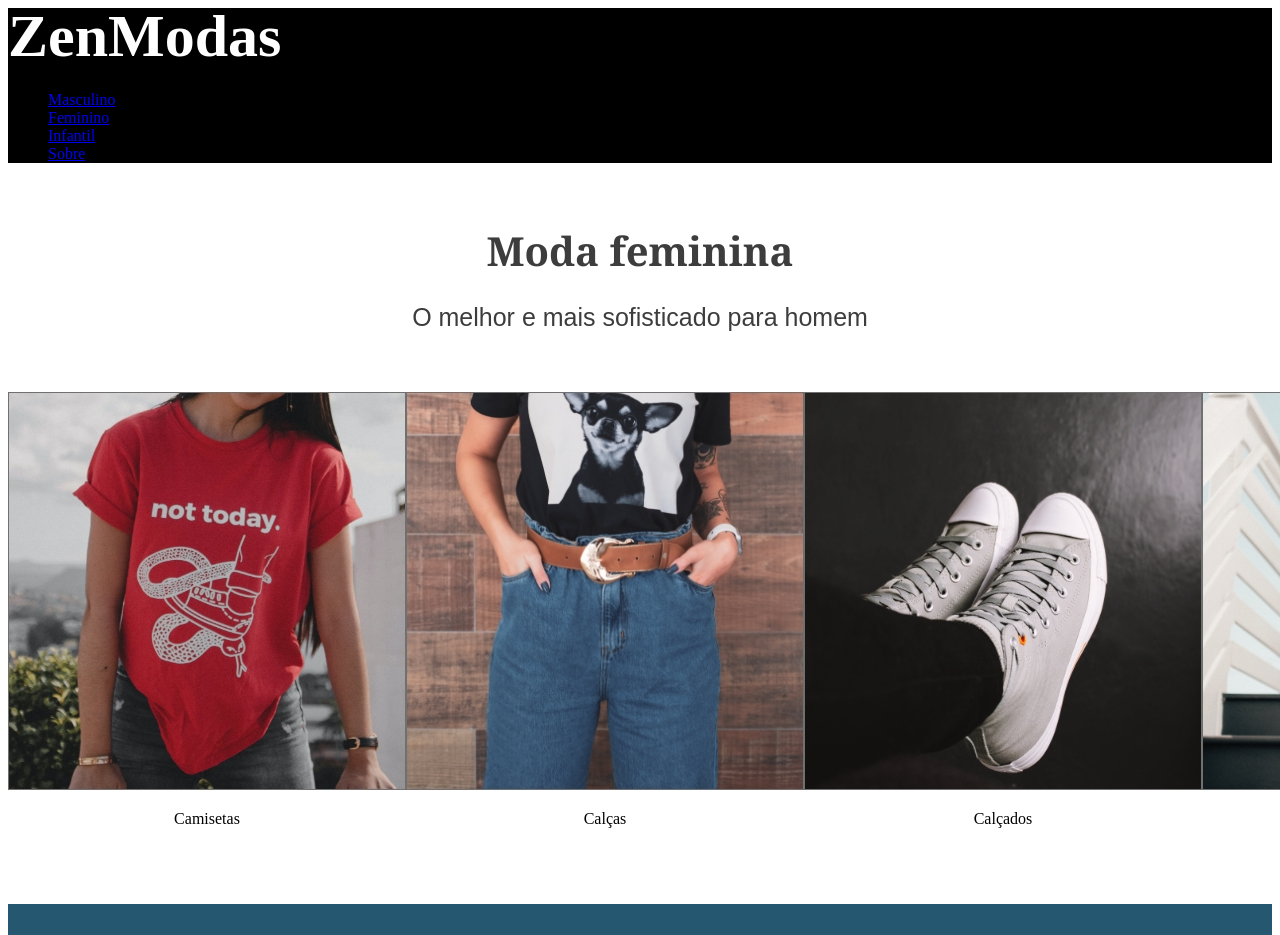
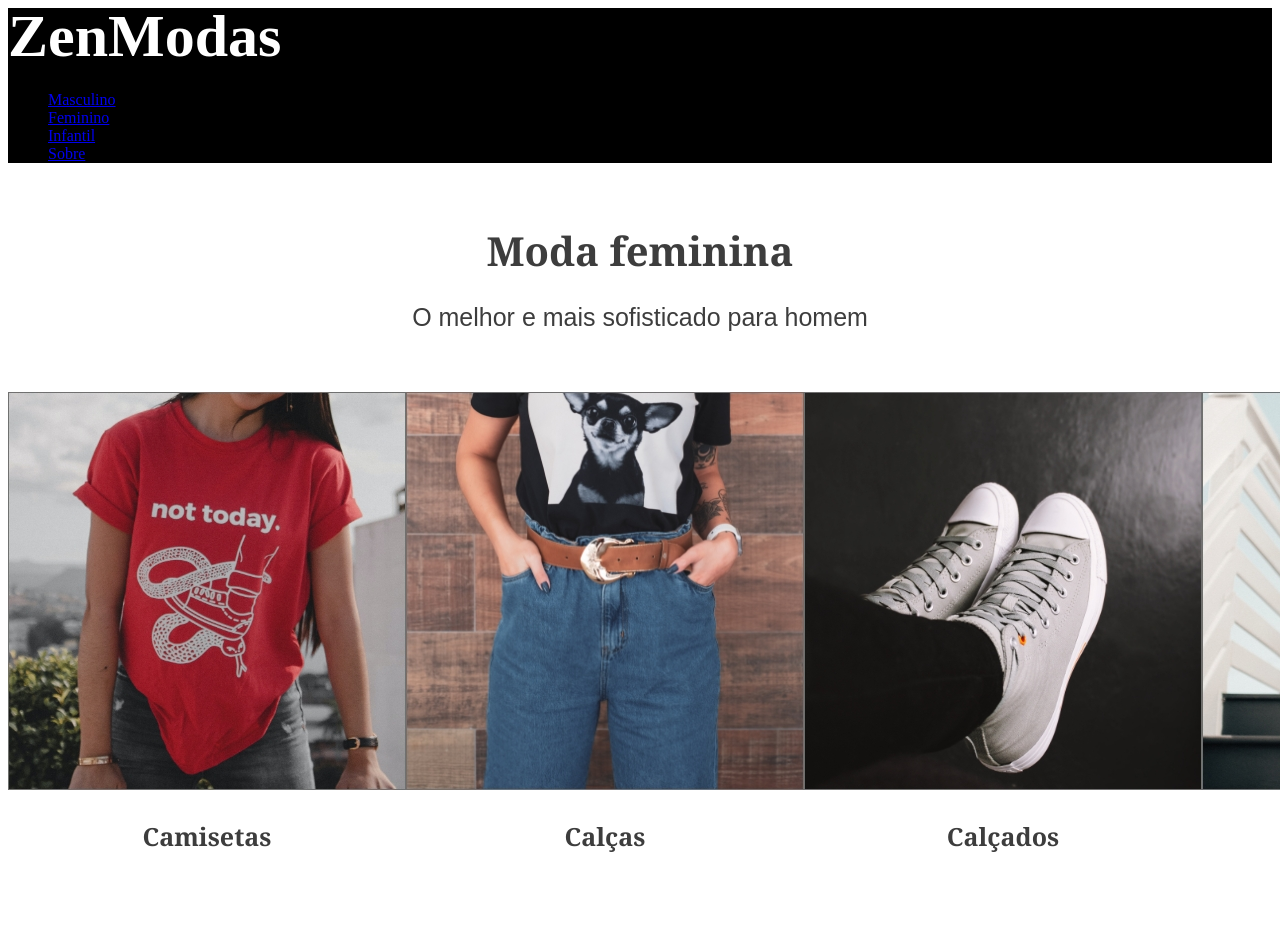
Before and after one commit to ZenGroup-FIAP/checkpoint-2-react, a React (Create React App) app in the folder lojas-moda/: page /feminino in a window 1280 px wide. Shown: the top 935 px of the page. Built offline with nearby package versions, Linux system fonts and the light colour scheme.

Commit message:
fazendo styled Component nos titulo

```diff
--- a/lojas-moda/src/Componentes/ModaFeminina/ModaFeminina.jsx
+++ b/lojas-moda/src/Componentes/ModaFeminina/ModaFeminina.jsx
@@ -1,5 +1,5 @@
 import React from 'react'
-import { Titulo, Subtitulo, SecaoHome, Container, Flexbox, FlexItem} from '../../styled.js'
+import { Titulo, Subtitulo, SecaoHome, Container, Flexbox, FlexItem, TituloFlexItem} from '../../styled.js'
 import CamisetaFeminina from '../../img/feminino/camisetas-feminino.jpg'
 import CalcasFeminina from '../../img/feminino/calcas-feminino.jpg'
 import CalcadosFeminina from '../../img/feminino/calcados-feminino.jpg'
@@ -18,19 +18,19 @@ export default function ModaFeminina() {
                     <Flexbox>
                         <FlexItem>
                             <img src={CamisetaFeminina} alt="Camisetas em cabides" />
-                        <p>Camisetas</p>
+                            <TituloFlexItem>Camisetas</TituloFlexItem>
                         </FlexItem>
                         <FlexItem>
                             <img src={CalcasFeminina} alt="Calça preta" />
-                        <p>Calças</p>
+                            <TituloFlexItem>Calças</TituloFlexItem>
                         </FlexItem>
                         <FlexItem>
                             <img src={CalcadosFeminina} alt="Tênis vermelho" />
-                        <p>Calçados</p>
+                            <TituloFlexItem>Calçados</TituloFlexItem>
                         </FlexItem>
                         <FlexItem>
                             <img src={VestidosFeminina} alt="Roupa social" />
-                        <p>Vestidos</p>
+                            <TituloFlexItem>Vestidos</TituloFlexItem>
                         </FlexItem>
                     </Flexbox>
                 </SecaoHome>
```
Lines whose indentation alone changed are shown as unchanged.
